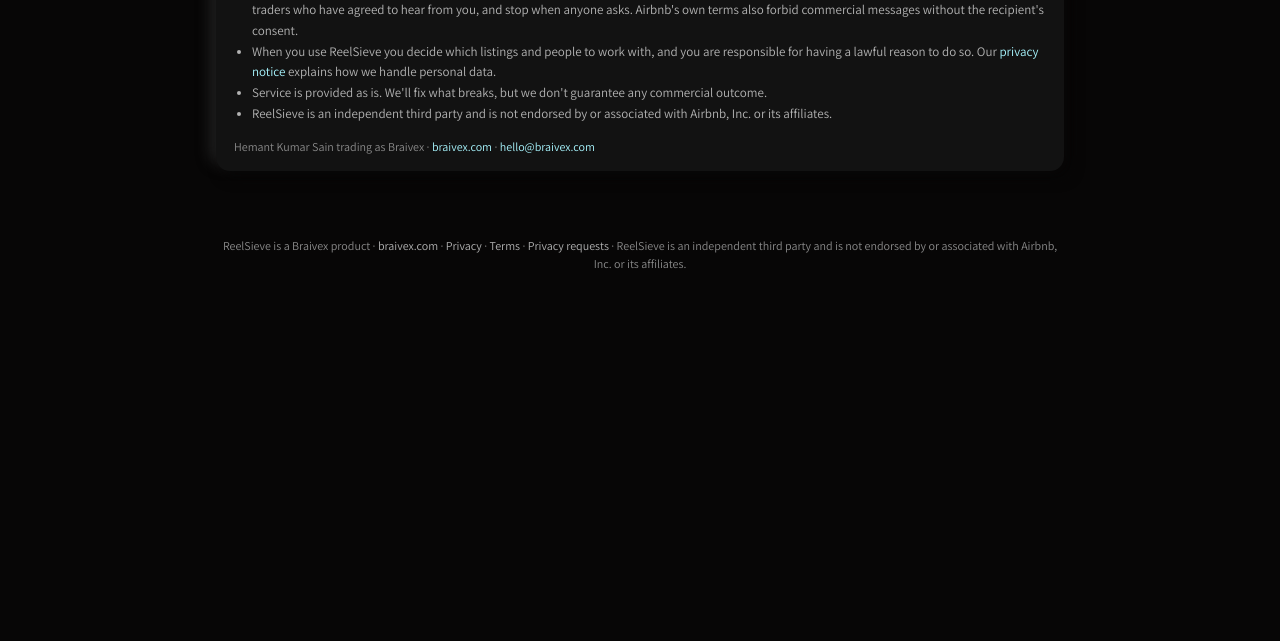
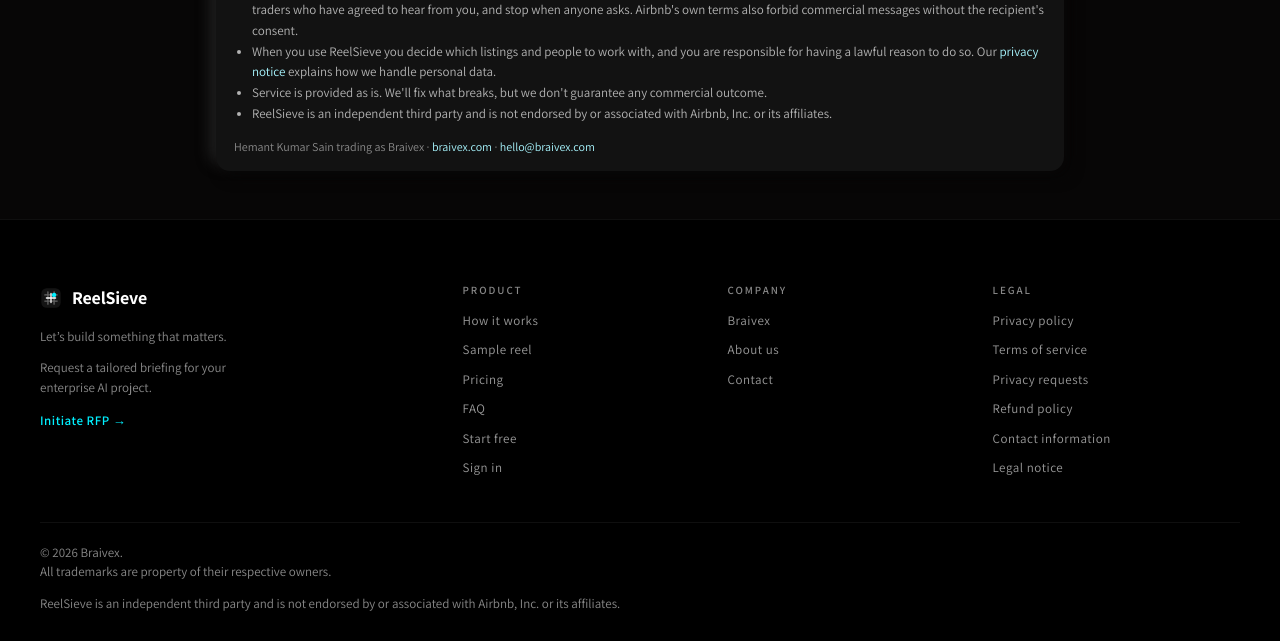
Before and after one commit to moose9200/ReelSieve, a FastAPI app: page /terms in a window 1280 px wide. Shown: the part 682-1323 px from the top of the page. Before the commit the page ends 951 px from the top, so only its background shows below. Run offline with FastAPI, Linux system fonts and the light colour scheme; parts of the project's set-up code (start-up, migrations or seed data) failed here and were passed over; some libraries are stand-ins or nearby versions.

Commit message:
One Braivex footer on every page
The Loculens SiteFooter, built once as app/templates/_site_footer.html and
app/static/footer.css, so the pages cannot drift apart:

- base.html includes it in place of its one-line footer, so the app, auth and
  legal pages all get it; landing.html includes the same partial in place of its
  own footer, and the "More from Braivex" product list is gone.
- Brand column: the existing ReelSieve mark and name linking to "/", the Braivex
  tagline, the briefing line and the "Initiate RFP" link to braivex.com/pages/contact.
- Product: /#how, /#sample, /#pricing, /#faq, /signup, /login, all absolute so
  they work from every page. Company: Braivex, About us, Contact. Legal: this
  product's own /privacy, /terms and /privacy/request, then Refund policy,
  Contact information and Legal notice on braivex.com.
- Legal bar: the copyright line plus the Airbnb non-affiliation sentence.
- Loculens values: padding 64px 40px 28px, a 1.7fr 1fr 1fr 1.1fr grid with a 40px
  gap, 13px links, 11px .18em headings, the cyan CTA; the light theme swaps the
  greys for readable equivalents; at 650px two columns with the brand across both
  and a 44px hit area per link. The footer has its own stylesheet because the
  landing page does not load style.css. Fonts stay self-hosted.

Tests: tests/test_site_footer.py (15). tests/test_landing.py now pins the shared
footer's non-affiliation sentence.

Co-Authored-By: Claude Opus 5 (1M context) <noreply@anthropic.com>

```diff
--- a/app/server.py
+++ b/app/server.py
@@ -135,6 +135,7 @@ def site_url():
 tpl.env.globals['site_url'] = site_url
 tpl.env.globals['airbnb_enabled'] = airbnb.enabled
 tpl.env.globals['airbnb_disabled'] = airbnb.DISABLED
+tpl.env.globals['current_year'] = lambda: time.strftime('%Y', time.gmtime())  # the footer's copyright line
 tpl.env.filters['day'] = lambda ts: time.strftime('%d %b %Y', time.gmtime(ts or 0))
 tpl.env.filters['when'] = lambda ts: time.strftime('%d %b %Y %H:%M UTC', time.gmtime(ts or 0))
 
@@ -652,7 +653,7 @@ def default_message():
 def landing(request: Request):
     return tpl.TemplateResponse(request, 'landing.html', {
         'signed_in': bool(request.state.user), 'user': request.state.user, 'plans': plans.public_plans(),
-        'products': plans.PRODUCTS, 'sample_video': os.getenv('SAMPLE_VIDEO_URL') or None,
+        'sample_video': os.getenv('SAMPLE_VIDEO_URL') or None,
         'sample_poster': os.getenv('SAMPLE_POSTER_URL') or None, 'limits': photos})
 
 
--- /dev/null
+++ b/app/static/footer.css
@@ -0,0 +1,102 @@
+/* The one site footer (templates/_site_footer.html), loaded by base.html and by the standalone landing page.
+   Values from the Loculens SiteFooter (globals.css .lp-footer*), so every Braivex product's footer matches:
+   padding 64px 40px 28px, a 1.7fr 1fr 1fr 1.1fr grid with a 40px gap, 13px links, an 11px .18em heading.
+   The dark theme uses Loculens' colours as they are; the light theme swaps them for readable equivalents.
+   It depends on no other stylesheet: both pages that load it define different tokens. */
+.lp-footer {
+  --ft-ink: #fff;
+  --ft-70: #b0b0b0;
+  --ft-55: #999;
+  --ft-38: #888;
+  --ft-line: rgba(255, 255, 255, .06);
+  --ft-ground: #000;
+  --ft-cyan: #00f0ff;
+  padding: 64px 40px 28px;
+  border-top: 1px solid var(--ft-line);
+  background: var(--ft-ground);
+  font-family: "Assistant", system-ui, sans-serif;
+  line-height: 1.5;
+}
+:root[data-theme="light"] .lp-footer {
+  --ft-ink: #121212;
+  --ft-70: #4a4a4a;
+  --ft-55: #565656;
+  --ft-38: #606060;
+  --ft-line: rgba(0, 0, 0, .1);
+  --ft-ground: #e8e8e8;
+  --ft-cyan: #036672;
+}
+.lp-footer__inner {
+  display: grid;
+  grid-template-columns: 1.7fr 1fr 1fr 1.1fr;
+  gap: 40px;
+  align-items: start;
+  max-width: 1200px;
+  margin: 0 auto;
+}
+.lp-footer p { margin: 12px 0 0; color: var(--ft-38); font-size: 13px; }
+.lp-footer__brand p { max-width: 34ch; }
+.lp-footer__tagline { font-size: 15px; color: var(--ft-70); }
+.lp-footer .lp-brand {
+  display: inline-flex;
+  align-items: center;
+  gap: 10px;
+  color: var(--ft-ink);
+  font-size: 18px;
+  font-weight: 700;
+  letter-spacing: -.01em;
+  text-decoration: none;
+}
+.lp-footer .lp-brand:hover { text-decoration: none; }
+.lp-footer__cta {
+  display: inline-block;
+  margin-top: 14px;
+  color: var(--ft-cyan);
+  font-size: 13px;
+  font-weight: 600;
+  letter-spacing: .04em;
+  text-decoration: none;
+  transition: color .3s cubic-bezier(.22, 1, .36, 1);
+}
+.lp-footer__cta:hover { color: var(--ft-ink); text-decoration: none; }
+.lp-footer__col { display: flex; flex-direction: column; gap: 10px; }
+.lp-footer__col h3 {
+  margin: 0 0 4px;
+  color: var(--ft-38);
+  font-size: 11px;
+  font-weight: 600;
+  letter-spacing: .18em;
+  text-transform: uppercase;
+}
+.lp-footer__col a {
+  color: var(--ft-55);
+  font-size: 13px;
+  letter-spacing: .04em;
+  text-decoration: none;
+  transition: color .3s cubic-bezier(.22, 1, .36, 1);
+}
+.lp-footer__col a:hover { color: var(--ft-ink); text-decoration: none; }
+.lp-footer__legal {
+  max-width: 1200px;
+  margin: 44px auto 0;
+  padding-top: 20px;
+  border-top: 1px solid var(--ft-line);
+}
+.lp-footer__legal p:first-child { margin: 0; }
+/* Loculens' legal bar puts each sentence on its own line (.sent { display: block }); so does the landing page's
+   .lp-lines. Stated here so the app pages, which do not load landing.css, look the same. */
+.lp-footer__legal .lp-lines span { display: block; }
+
+/* Loculens' own phone rules: two columns with the brand across both, bigger text.
+   The 44px hit area on each link is this product's rule (WCAG 2.5.8), not Loculens'. */
+@media (max-width: 650px) {
+  .lp-footer { padding: 40px 16px 32px; }
+  .lp-footer__inner { grid-template-columns: 1fr 1fr; gap: 28px; }
+  .lp-footer__brand { grid-column: 1 / -1; max-width: none; }
+  .lp-footer__legal { margin-top: 30px; }
+  .lp-footer p, .lp-footer__col a, .lp-footer__cta { font-size: 14px; }
+  .lp-footer__tagline { font-size: 16px; }
+  .lp-footer__col h3 { font-size: 12px; }
+  .lp-footer__col { gap: 2px; }
+  .lp-footer__col a, .lp-footer .lp-brand, .lp-footer__cta { min-height: 44px; display: inline-flex; align-items: center; }
+}
--- a/app/static/landing.css
+++ b/app/static/landing.css
@@ -298,18 +298,7 @@ button, input { font: inherit; }
 .lp-cta-in > .lp-lines { margin-top: 18px; color: var(--muted); font-size: 1.125rem; }
 .lp-cta-in > .lp-lines span + span { margin-top: 0; }
 
-/* ---------- footer ---------- */
-.lp-footer { padding-block: 56px 32px; background: var(--band); border-top: 1px solid var(--line); font-size: .9375rem; }
-.lp-footer-grid { display: grid; grid-template-columns: 1.5fr 1fr 1.6fr .8fr; gap: 32px; }
-.lp-footer-note { margin-top: 12px; max-width: 30rem; color: var(--faint); }
-.lp-footer-title { margin-bottom: 6px; font-weight: 700; }
-.lp-footer ul { list-style: none; margin: 0; padding: 0; }
-.lp-footer li { display: flex; flex-wrap: wrap; align-items: center; column-gap: 8px; }
-.lp-footer nav a { display: inline-flex; align-items: center; min-height: 36px; min-width: 44px; color: var(--muted); text-decoration: none; }
-.lp-footer nav a:hover { color: var(--ink); text-decoration: underline; text-underline-offset: 3px; }
-.lp-tagline { color: var(--faint); font-size: .8125rem; }
-.lp-copy { margin-top: 40px; padding-top: 12px; border-top: 1px solid var(--line); color: var(--faint); }
-.lp-copy a { display: inline-flex; align-items: center; min-height: 44px; color: var(--muted); }
+/* The footer is the shared one: templates/_site_footer.html, styled in static/footer.css. */
 
 /* ---------- responsive ---------- */
 /* Below this width the scene-length strip would truncate labels, so it becomes a 3 x 3 grid. */
@@ -322,7 +311,6 @@ button, input { font: inherit; }
   .lp-header-actions { margin-left: auto; }
   .lp-plans { grid-template-columns: repeat(2, minmax(0, 1fr)); }
   .lp-specs { grid-template-columns: repeat(2, minmax(0, 1fr)); }
-  .lp-footer-grid { grid-template-columns: 1fr 1fr; }
 }
 @media (max-width: 780px) {
   .lp-grid-3, .lp-split { grid-template-columns: minmax(0, 1fr); }
@@ -339,9 +327,8 @@ button, input { font: inherit; }
   .lp-btn-sm { padding: 0 16px; }
   .lp-form-actions { flex-direction: column; }
   .lp-form-actions .lp-btn { width: 100%; }
-  .lp-plans, .lp-specs, .lp-footer-grid { grid-template-columns: minmax(0, 1fr); }
+  .lp-plans, .lp-specs { grid-template-columns: minmax(0, 1fr); }
   .lp-panel { padding: 4px 18px; }
-  .lp-footer nav a { min-height: 44px; }
 }
 
 @media (prefers-reduced-motion: no-preference) {
--- a/app/static/style.css
+++ b/app/static/style.css
@@ -88,7 +88,7 @@ button, input, select, textarea { font: inherit; }
 .flash { margin-top: 10px; color: var(--muted); font-size: 13px; }
 
 /* ---------- layout ---------- */
-.site-header, .site-main, .site-footer {
+.site-header, .site-main {
   width: 100%;
   max-width: 880px;
   margin: 0 auto;
@@ -104,14 +104,6 @@ button, input, select, textarea { font: inherit; }
   padding-bottom: 20px;
 }
 .site-main { flex: 1; padding-top: 20px; padding-bottom: 48px; }
-.site-footer {
-  padding-top: 18px;
-  padding-bottom: 28px;
-  color: var(--faint);
-  font-size: 12px;
-  text-align: center;
-}
-.site-footer a { color: var(--muted); }
 
 /* brand */
 .brand {
@@ -729,27 +721,11 @@ body.lp-page { display: block; font-size: 15px; }
 .lp-cta .lp-form { margin: 0 auto; }
 .lp-cta .lp-micro { text-align: center; }
 
-/* footer */
-.lp-footer { padding: 48px 0 32px; }
-.lp-footer-grid { display: grid; grid-template-columns: 1fr 1.25fr; gap: 32px; }
-.lp-footer-note { margin-top: 12px; color: var(--faint); font-size: 12px; line-height: 1.6; max-width: 360px; }
-.lp-footer h2 { font-size: 12px; letter-spacing: .12em; text-transform: uppercase; color: var(--faint); margin-bottom: 14px; }
-.lp-products { display: grid; grid-template-columns: repeat(auto-fit, minmax(180px, 1fr)); gap: 12px; }
-.lp-product {
-  display: block; padding: 14px 15px; border-radius: var(--radius-control);
-  background: var(--surface); box-shadow: var(--raise-sm); text-decoration: none;
-  transition: box-shadow .35s var(--ease);
-}
-.lp-product:hover { box-shadow: var(--raise); text-decoration: none; }
-.lp-product b { display: block; color: var(--ink); font-size: 13px; font-weight: 700; }
-.lp-product span { display: block; margin-top: 3px; color: var(--faint); font-size: 12px; line-height: 1.4; }
-.lp-bottom { margin-top: 36px; padding-top: 18px; color: var(--faint); font-size: 12px; box-shadow: inset 0 1px 0 var(--shadow-light); }
-.lp-bottom a { color: var(--muted); }
+/* The footer lives in its own stylesheet (static/footer.css), because the landing page does not load this one. */
 
 /* responsive */
 @media (max-width: 1000px) {
   .lp-grid-4, .lp-plans { grid-template-columns: repeat(2, 1fr); }
-  .lp-footer-grid { grid-template-columns: 1fr; }
 }
 @media (max-width: 860px) {
   .lp-nav-links { display: none; }
@@ -840,8 +816,6 @@ body.lp-page { display: block; font-size: 15px; }
   .or-actions .btn { min-height: 44px; flex: 1 1 auto; }
 }
 
-/* landing: footer legal links need a 44px hit area at 390px */
-.lp-bottom a { display: inline-block; padding: 10px 4px; line-height: 24px; }
 
 .plan-strip { display: flex; align-items: center; gap: 12px; flex-wrap: wrap; padding: 10px 14px; margin-bottom: 14px; border-radius: var(--radius-control); box-shadow: var(--sink-sm); font-size: 13px; }
 .plan-strip .plan-left { color: var(--muted); } .plan-strip.is-empty .plan-left { color: var(--neg); }
--- /dev/null
+++ b/app/templates/_site_footer.html
@@ -0,0 +1,46 @@
+{# The one footer, on every page: base.html includes it for the app and legal pages, landing.html for the landing
+   page. Structure and values follow the Loculens SiteFooter so every Braivex product looks the same. #}
+<footer class="lp-footer">
+  <div class="lp-footer__inner">
+    <div class="lp-footer__brand">
+      <a class="lp-brand" href="/" aria-label="ReelSieve, home">
+        <svg class="lp-mark" width="22" height="22" viewBox="0 0 100 100" aria-hidden="true"><rect x="6" y="6" width="88" height="88" rx="24" fill="currentColor" fill-opacity=".08"/><g fill="none" stroke="currentColor" stroke-width="6" stroke-linecap="round"><path d="M29 50h42M50 29v42"/><path d="M22 36h56M22 64h56M36 22v56M64 22v56" stroke-opacity=".35"/></g><circle cx="64" cy="36" r="10" fill="#00f0ff"/></svg>
+        <span>ReelSieve</span>
+      </a>
+      <p class="lp-footer__tagline">Let&rsquo;s build something that matters.</p>
+      <p>Request a tailored briefing for your enterprise AI project.</p>
+      <a class="lp-footer__cta" href="https://braivex.com/pages/contact" rel="noreferrer noopener">Initiate RFP <span aria-hidden="true">&rarr;</span></a>
+    </div>
+    <nav class="lp-footer__col" aria-label="Product">
+      <h3>Product</h3>
+      <a href="/#how">How it works</a>
+      <a href="/#sample">Sample reel</a>
+      <a href="/#pricing">Pricing</a>
+      <a href="/#faq">FAQ</a>
+      <a href="/signup">Start free</a>
+      <a href="/login">Sign in</a>
+    </nav>
+    <nav class="lp-footer__col" aria-label="Company">
+      <h3>Company</h3>
+      <a href="https://braivex.com" rel="noreferrer noopener">Braivex</a>
+      <a href="https://braivex.com/pages/about-us" rel="noreferrer noopener">About us</a>
+      <a href="https://braivex.com/pages/contact" rel="noreferrer noopener">Contact</a>
+    </nav>
+    <nav class="lp-footer__col" aria-label="Legal">
+      <h3>Legal</h3>
+      {# ReelSieve has its own notice and terms: they describe this product's data handling (Google OAuth verification). #}
+      <a href="/privacy">Privacy policy</a>
+      <a href="/terms">Terms of service</a>
+      <a href="/privacy/request">Privacy requests</a>
+      <a href="https://braivex.com/policies/refund-policy" rel="noreferrer noopener">Refund policy</a>
+      <a href="https://braivex.com/policies/contact-information" rel="noreferrer noopener">Contact information</a>
+      <a href="https://braivex.com/policies/legal-notice" rel="noreferrer noopener">Legal notice</a>
+    </nav>
+  </div>
+  <div class="lp-footer__legal">
+    {# house rule (also Loculens'): one sentence per line in the source #}
+    <p class="lp-lines"><span>&copy; {{ current_year() }} Braivex.</span>
+      <span>All trademarks are property of their respective owners.</span></p>
+    <p>ReelSieve is an independent third party and is not endorsed by or associated with Airbnb, Inc. or its affiliates.</p>
+  </div>
+</footer>
--- a/app/templates/base.html
+++ b/app/templates/base.html
@@ -23,6 +23,7 @@
   <link rel="preload" href="/static/fonts/assistant-latin.woff2" as="font" type="font/woff2" crossorigin>
   <link rel="stylesheet" href="/static/fonts.css?v={{ asset_version }}">
   <link rel="stylesheet" href="/static/style.css?v={{ asset_version }}">
+  <link rel="stylesheet" href="/static/footer.css?v={{ asset_version }}">
 </head>
 <body>
   <header class="site-header">
@@ -55,9 +56,7 @@
     {% block content %}{% endblock %}
   </main>
 
-  <footer class="site-footer">
-    ReelSieve is a Braivex product · <a href="https://braivex.com" target="_blank" rel="noopener">braivex.com</a> · <a href="/privacy">Privacy</a> · <a href="/terms">Terms</a> · <a href="/privacy/request">Privacy requests</a> · ReelSieve is an independent third party and is not endorsed by or associated with Airbnb, Inc. or its affiliates.
-  </footer>
+  {% include "_site_footer.html" %}
 
   <script src="/static/app.js?v={{ asset_version }}" defer></script>
 </body>
--- a/app/templates/landing.html
+++ b/app/templates/landing.html
@@ -1,4 +1,4 @@
-{#- Public landing page. Standalone: loads landing.css only, not style.css or app.js.
+{#- Public landing page. Standalone: loads landing.css and the shared footer.css, not style.css or app.js.
     Owner rule: one sentence per line, so body copy goes through lines() or one element per sentence.
     Pricing and every number in the copy come from `plans`; the FAQ JSON-LD is built from the same `faqs` list as the visible FAQ. -#}
 {%- set canonical = 'https://www.reelsieve.braivex.com/' -%}
@@ -111,6 +111,7 @@
   <link rel="stylesheet" href="/static/fonts.css?v={{ asset_version }}">
   <link rel="preload" as="image" href="{{ poster_src }}">
   <link rel="stylesheet" href="/static/landing.css?v={{ asset_version }}">
+  <link rel="stylesheet" href="/static/footer.css?v={{ asset_version }}">
   <script type="application/ld+json">
   {"@context": "https://schema.org", "@graph": [
     {"@type": "Organization", "@id": "https://braivex.com/#organization", "name": "Braivex", "url": "https://braivex.com"},
@@ -436,51 +437,7 @@
 
 </main>
 
-<footer class="lp-footer">
-  <div class="lp-wrap">
-    <div class="lp-footer-grid">
-      <div class="lp-footer-brand">
-        <a class="lp-brand" href="/" aria-label="ReelSieve by Braivex, home">
-          <svg class="lp-mark" width="30" height="30" viewBox="0 0 100 100" aria-hidden="true"><rect x="6" y="6" width="88" height="88" rx="24" fill="currentColor" fill-opacity=".08"/><g fill="none" stroke="currentColor" stroke-width="6" stroke-linecap="round"><path d="M29 50h42M50 29v42"/><path d="M22 36h56M22 64h56M36 22v56M64 22v56" stroke-opacity=".35"/></g><circle cx="64" cy="36" r="10" fill="#00f0ff"/></svg>
-          <span class="lp-word">ReelSieve</span>
-        </a>
-        {{ lines([
-          'ReelSieve is a Braivex product.',
-          'ReelSieve is independent and is not endorsed by or associated with Airbnb, Inc.'], 'lp-lines lp-footer-note') }}
-      </div>
-      <nav aria-label="ReelSieve">
-        <p class="lp-footer-title">ReelSieve</p>
-        <ul>
-          <li><a href="#how">How it works</a></li>
-          <li><a href="#sample">Sample reel</a></li>
-          <li><a href="#pricing">Pricing</a></li>
-          <li><a href="#faq">FAQ</a></li>
-          <li><a href="/login">Sign in</a></li>
-          <li><a href="/signup">Start free</a></li>
-        </ul>
-      </nav>
-      {% if products %}
-      <nav aria-label="More from Braivex">
-        <p class="lp-footer-title">More from Braivex</p>
-        <ul>
-          {% for pr in products %}
-          <li><a href="{{ pr.url }}" target="_blank" rel="noopener">{{ pr.name }}</a> <span class="lp-tagline">{{ pr.tagline }}</span></li>
-          {% endfor %}
-        </ul>
-      </nav>
-      {% endif %}
-      <nav aria-label="Legal">
-        <p class="lp-footer-title">Legal</p>
-        <ul>
-          <li><a href="/privacy">Privacy</a></li>
-          <li><a href="/terms">Terms</a></li>
-          <li><a href="/privacy/request">Privacy requests</a></li>
-        </ul>
-      </nav>
-    </div>
-    <p class="lp-copy">&copy; 2026 <a href="https://braivex.com" target="_blank" rel="noopener">Braivex</a></p>
-  </div>
-</footer>
+{% include "_site_footer.html" %}
 
 <script>
 (function () {
```
Also changed, not shown: tests/test_landing.py (+3 -1 lines), tests/test_site_footer.py (added, +74 -0 lines).
